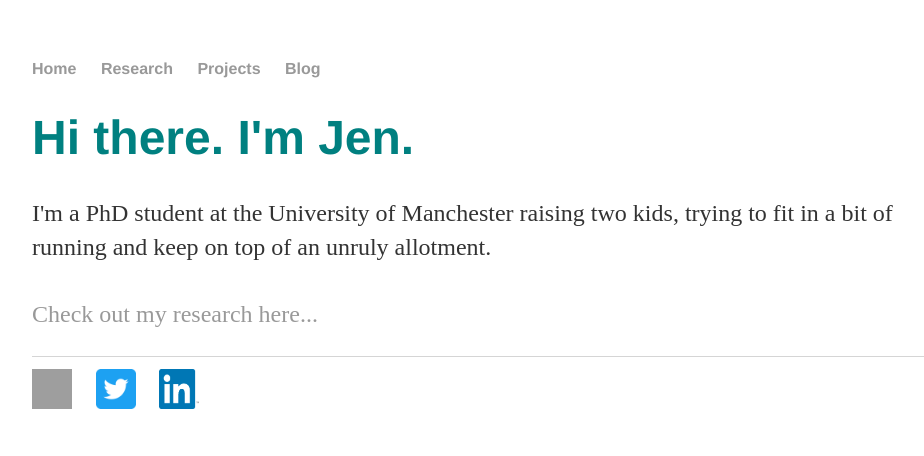
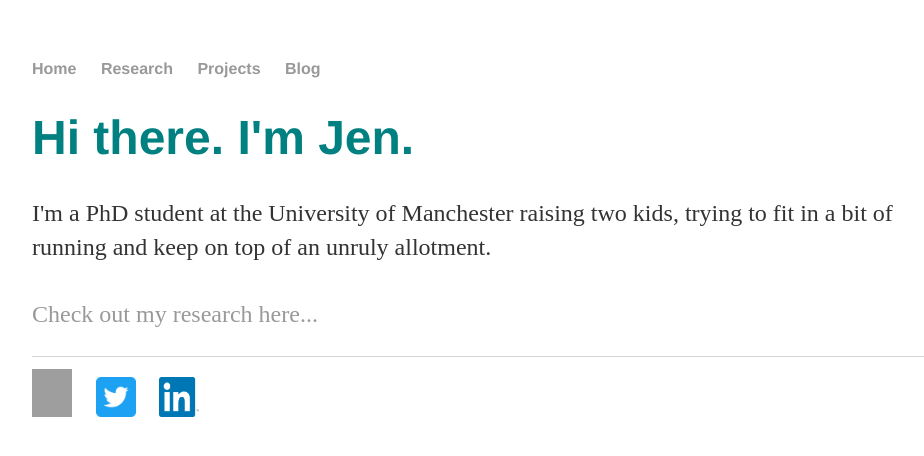
Before and after one commit to jendmurphy/jendmurphy.github.io, a Jekyll site: the page built from index.html, in a window 1280 px wide. Shown: the top 456 px of the page, without its empty margins (160-1084 px from the left). Built offline with Jekyll 4.4.1, drawn with Linux system fonts in a browser that asks for light colours; grey boxes are pictures that could not be loaded.

Commit message:
Update default.html

```diff
--- a/_layouts/default.html
+++ b/_layouts/default.html
@@ -26,7 +26,7 @@
 {% if site.github_username %}
   <li>
     <a href="https://github.com/{{ site.github_username }}">
-      <img src="/images/Octocat.png" alt = "image" height="40" width="40">
+      <img src="/images/Octocat.png" alt = "image" height="48" width="40">
 	  </a></li>
 {% endif %}
 
```
